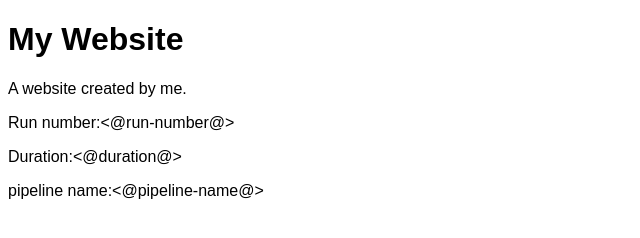
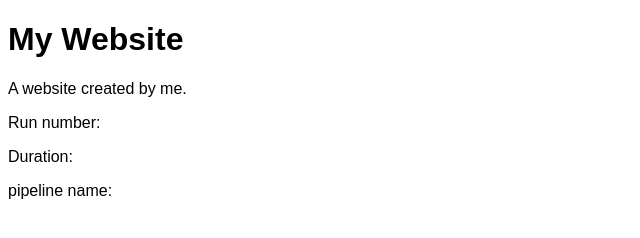
Before and after one commit to durgesh13511/project-test-docs, a plain HTML site: page index.html in a window 1280 px wide. Shown: the whole page, without its empty margins (0-640 px from the left). Drawn offline with Linux system fonts and the light colour scheme.

Commit message:
Update index.html

```diff
--- a/index.html
+++ b/index.html
@@ -1,7 +1,7 @@
 <!DOCTYPE html>
 <html lang="en">
 <head>
-<title><@Title@></title>
+<title><Title></title>
 <meta charset="UTF-8">
 <meta name="viewport" content="width=device-width, initial-scale=1">
 <style>
@@ -14,8 +14,8 @@ font-family: Arial, Helvetica, sans-serif;
 
 <h1>My Website</h1>
 <p>A website created by me.</p>
-<p>Run number:<@run-number@></p>
-<p>Duration:<@duration@></p>
-<p>pipeline name:<@pipeline-name@>
+<p>Run number:<run-number></p>
+<p>Duration:<duration></p>
+<p>pipeline name:<pipeline-name>
 </body>
 </html>
```
